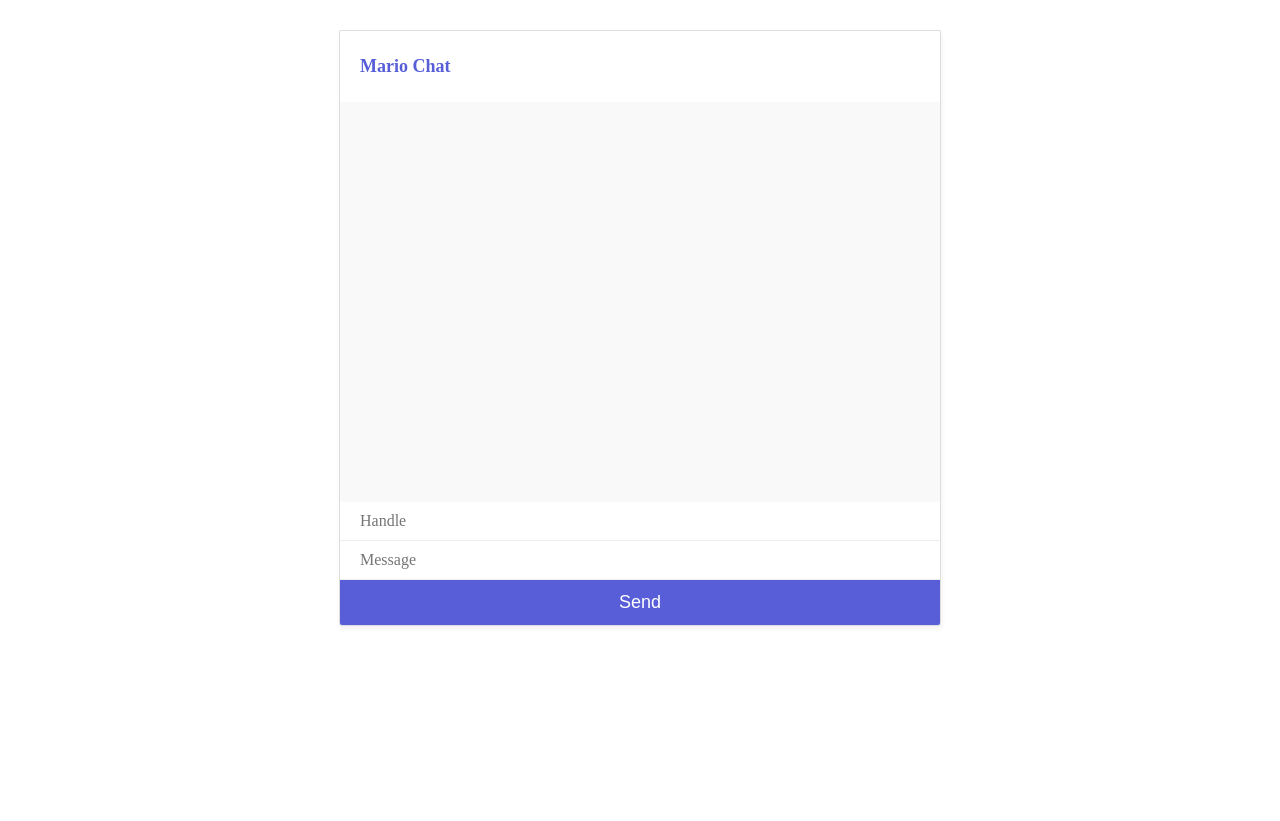
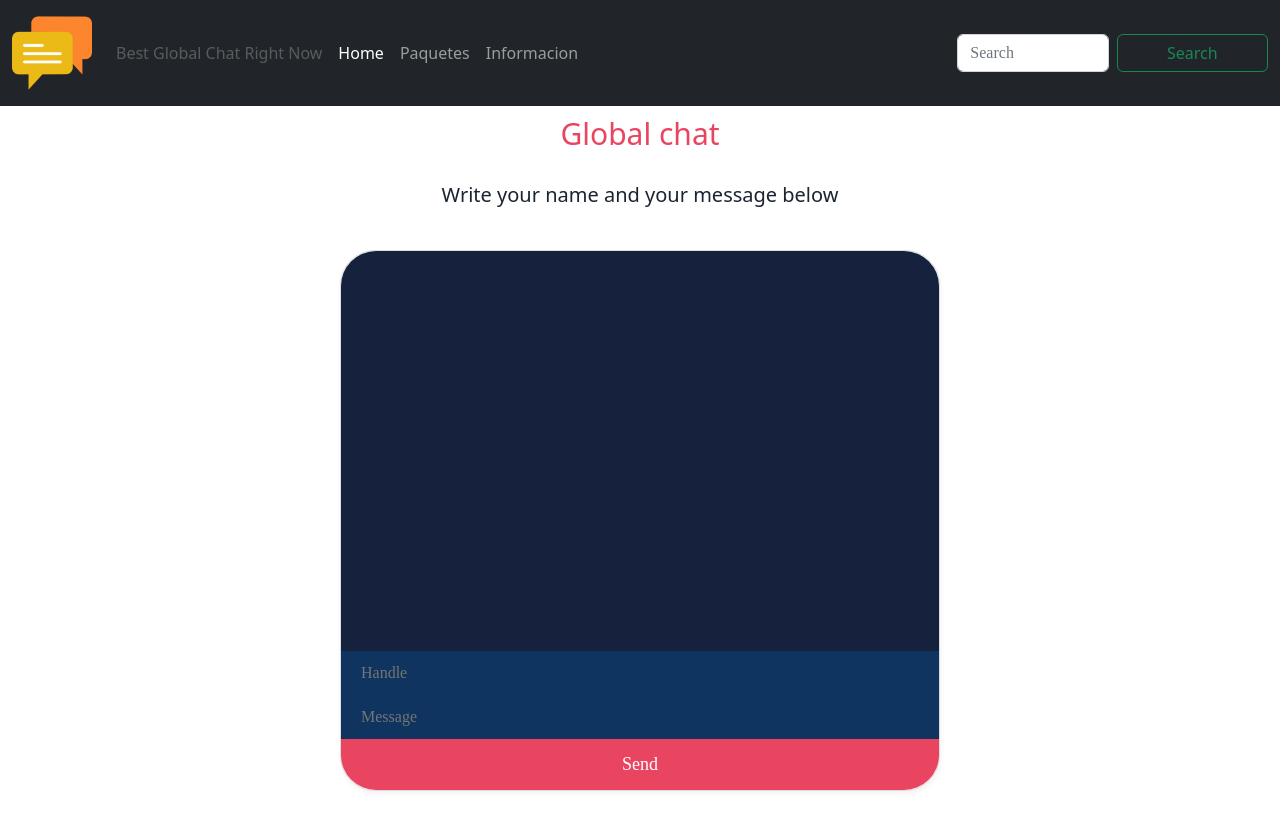
Before and after one commit to Mike1604/Chat-JS, a website: page public/index.html in a window 1280 px wide. Before the commit the page ends 800 px from the top, so only its background shows below. Drawn offline with nearby package versions, Linux system fonts and the light colour scheme; no server answers.

Commit message:
Add files via upload

```diff
--- a/public/chat.js
+++ b/public/chat.js
@@ -1,3 +1,4 @@
+//Connection
 // Make connection
 var socket = io.connect('http://localhost:4000');
 
--- a/public/index.html
+++ b/public/index.html
@@ -1,15 +1,47 @@
 <!DOCTYPE html>
-<html>
+<html lang="en">
 <head>
-        <meta charset="utf-8">
-        <title>WebScockets 101</title>
-        <script src="https://cdnjs.cloudflare.com/ajax/libs/socket.io/1.7.3/socket.io.js"></script>
-        <link href="/styles.css" rel="stylesheet" />
+    <meta charset="UTF-8">
+    <meta http-equiv="X-UA-Compatible" content="IE=edge">
+    <meta name="viewport" content="width=device-width, initial-scale=1.0">
+    <title>My chat</title>
+    <link href="https://cdn.jsdelivr.net/npm/bootstrap@5.2.0/dist/css/bootstrap.min.css" rel="stylesheet" integrity="sha384-gH2yIJqKdNHPEq0n4Mqa/HGKIhSkIHeL5AyhkYV8i59U5AR6csBvApHHNl/vI1Bx" crossorigin="anonymous">
+    <script src="https://cdn.socket.io/4.5.0/socket.io.min.js" integrity="sha384-7EyYLQZgWBi67fBtVxw60/OWl1kjsfrPFcaU0pp0nAh+i8FD068QogUvg85Ewy1k" crossorigin="anonymous"></script>
+    <link href="styles.css" rel="stylesheet">
 </head>
 <body>
+    <nav class="navbar navbar-expand-lg bg-dark navbar-dark">
+        <div class="container-fluid">
+          <button class="navbar-toggler" type="button" data-bs-toggle="collapse" data-bs-target="#navbarTogglerDemo03" aria-controls="navbarTogglerDemo03" aria-expanded="false" aria-label="Toggle navigation">
+            <span class="navbar-toggler-icon"></span>
+          </button>
+          <a class="navbar-brand" href="#"><img class="icon" src="chat.png" alt="logo"></a>
+          <div class="collapse navbar-collapse" id="navbarTogglerDemo03">
+            <ul class="navbar-nav me-auto mb-2 mb-lg-0">
+                <li class="nav-item">
+                    <a class="nav-link disabled">Best Global Chat Right Now</a>
+                  </li>
+              <li class="nav-item">
+                <a class="nav-link active" aria-current="page" href="#">Home</a>
+              </li>
+              <li class="nav-item">
+                <a class="nav-link" href="#paq">Paquetes</a>
+              </li>
+              <li class="nav-item">
+                <a class="nav-link" href="#">Informacion</a>
+              </li>
+            </ul>
+            <form class="d-flex" role="search">
+              <input class="form-control me-2" type="search" placeholder="Search" aria-label="Search">
+              <button class="btn btn-outline-success" type="submit">Search</button>
+            </form>
+          </div>
+        </div>
+      </nav>
+    <h1 class="titulo">Global chat</h1>
+    <p class="text-below">Write your name and your message below</p>
+    <div id="chat-box">
 
-        <div id="mario-chat">
-            <h2>Mario Chat</h2>
         <div id="chat-window">
             <div id="output"></div>
             <div id="feedback"></div>
@@ -19,7 +51,7 @@
         <button id="send">Send</button>
     </div>
 
-
+    <script src="https://cdn.jsdelivr.net/npm/bootstrap@5.2.0/dist/js/bootstrap.bundle.min.js" integrity="sha384-A3rJD856KowSb7dwlZdYEkO39Gagi7vIsF0jrRAoQmDKKtQBHUuLZ9AsSv4jD4Xa" crossorigin="anonymous"></script>
 </body>
 <script src="/chat.js"></script>
 </html>
--- a/public/styles.css
+++ b/public/styles.css
@@ -1,32 +1,36 @@
-body{
-    font-family: 'Nunito';
+.titulo{
+    font-size: 30px;
+    padding: 10px 20px;
+    color: #E94560;
+    text-align: center;
 }
-
-h2{
-    font-size: 18px;
+.text-below{
+    font-size: 20px;
     padding: 10px 20px;
-    color: #575ed8;
+    color: #1B2430;
+    text-align: center;
 }
-
-#mario-chat{
+#chat-box{
     max-width: 600px;
     margin: 30px auto;
     border: 1px solid #ddd;
     box-shadow: 1px 3px 5px rgba(0,0,0,0.05);
-    border-radius: 2px;
+    border-radius: 35px;
+    font-family: 'Nunito';
 }
 
 #chat-window{
     height: 400px;
     overflow: auto;
-    background: #f9f9f9;
+    background: #16213E;
+    border-radius: 35px 35px 0 0;
 }
 
 #output p{
     padding: 14px 0px;
     margin: 0 20px;
     border-bottom: 1px solid #e9e9e9;
-    color: #555;
+    color: whitesmoke;
 }
 
 #feedback p{
@@ -36,7 +40,7 @@ h2{
 }
 
 #output strong{
-    color: #575ed8;
+    color: #E94560;
 }
 
 label{
@@ -52,18 +56,22 @@ input{
     border: 0;
     display: block;
     width: 100%;
-    background: #fff;
-    border-bottom: 1px solid #eee;
+    background: #0F3460;
+
     font-family: Nunito;
     font-size: 16px;
+    color: whitesmoke;
 }
 
 button{
-    background: #575ed8;
+    background: #E94560;
     color: #fff;
     font-size: 18px;
     border: 0;
     padding: 12px 0;
     width: 100%;
-    border-radius: 0 0 2px 2px;
+    border-radius: 0px 0px 35px 35px;
 }
+.icon{
+    width: 5rem;
+}
```
Also changed, not shown: public/chat.png (added). Lines whose indentation alone changed are shown as unchanged.
